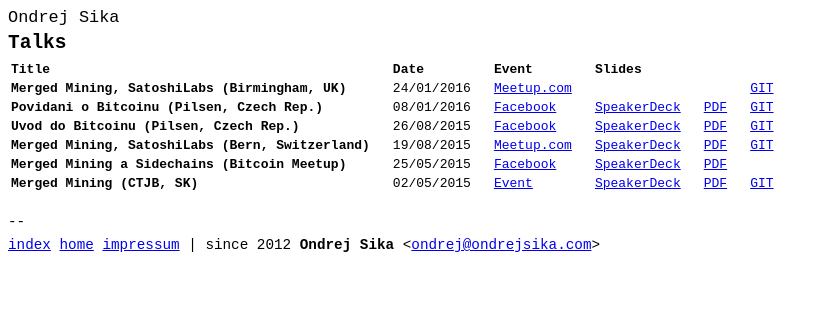
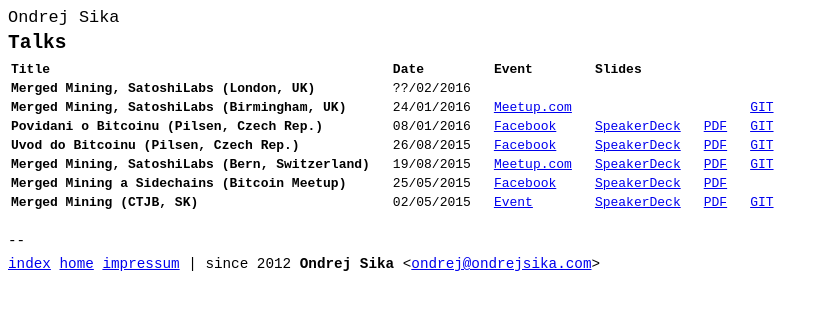
Before and after one commit to ondrejsika/ondrejsika.com, a Jekyll site: the page built from talks/index.md, in a window 1280 px wide. Shown: the top 310 px of the page, without its empty margins (0-829 px from the left). Built offline with Jekyll 4.4.1, drawn with Linux system fonts in a browser that asks for light colours; Markdown is read by kramdown in place of the engine named in the settings; comment, search, counter and statistics services are not loaded.

Commit message:
talks - add london merge mining

```diff
--- a/talks/index.md
+++ b/talks/index.md
@@ -16,6 +16,20 @@
 </th><th colspan="3">
 Slides
 </th></tr>
+
+<tr id="bitcoin-london-2016"><td>
+<b>Merged Mining, SatoshiLabs (London, UK)</b>
+</td><td>
+??/02/2016
+</td><td>
+<!-- <a href="http://www.meetup.com/coinscrum/events/227922904/">Meetup.com</a> -->
+</td><td>
+<!-- <a href="">SpeakerDeck</a> -->
+</td><td>
+<!-- <a href="">PDF</a> -->
+</td><td>
+<!-- <a href="https://github.com/ondrejsika/merged-mining-satoshilabs-slides">GIT</a> -->
+</td></tr>
 
 <tr id="bitcoin-birmingham-2016"><td>
 <b>Merged Mining, SatoshiLabs (Birmingham, UK)</b>
```
